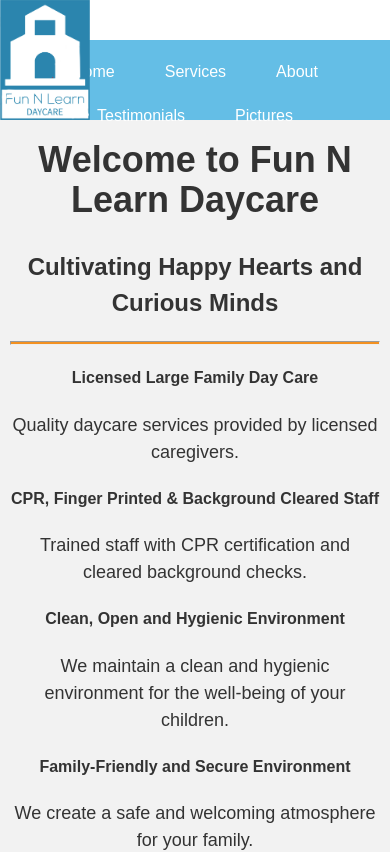
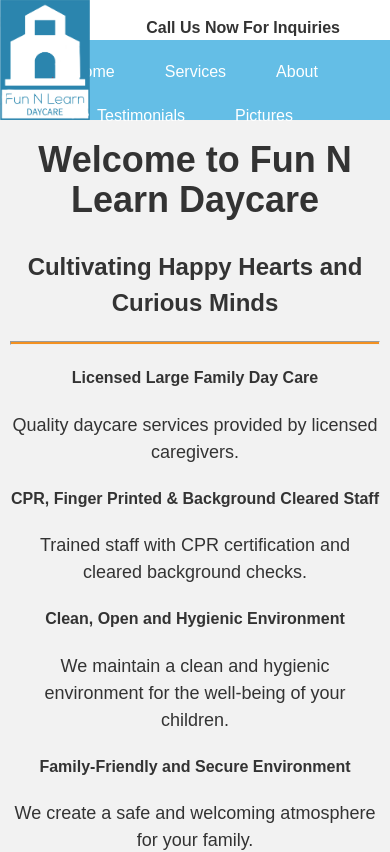
Before and after one commit to adadasdadfdfwfredf/FunNLearnDaycare, a React (Vite) app: page /home in a window 390 px wide. Shown: the top 852 px of the page. Built offline with nearby package versions, Linux system fonts and the light colour scheme.

Commit message:
added whitebar feature for phone#

```diff
--- a/src/App.jsx
+++ b/src/App.jsx
@@ -5,7 +5,7 @@
 import Services from './pages/Services';
 import About from './pages/About';
 import Testimonials from './pages/Testimonials';
-import { Route, Routes, useNavigate } from 'react-router-dom'; // Import useNavigate
+import { Route, Routes, useNavigate } from 'react-router-dom';
 import logo from './images/logo.png';
 import ScrollToTop from './components/scrolltotop';
 import Pictures from './pages/Pictures';
@@ -18,7 +18,12 @@
 
   return (
     <div className="daycare-website">
-      <div className="top-bar"></div>
+      <div className="top-bar">
+        <p className="call-us-text">
+          <span className="text-content">Call Us Now For Inquiries</span>
+          <span className="phone-number">+1 (408) 262 1264</span>
+        </p>
+      </div>
       <img className="logo" src={logo} alt="Logo" />
       <header>
         <Navbar></Navbar>
--- a/src/DaycareWebsite.css
+++ b/src/DaycareWebsite.css
@@ -15,6 +15,64 @@
   height: 120px;
   z-index: 9999;
 }
+
+
+/* Add this CSS to your stylesheet */
+.call-us-text {
+  padding-top: -10px;
+  position: relative;
+  text-align: right; /* Align the text to the right */
+  padding-right: 50px;
+  font-size: 16px;
+  font-weight: bold;
+}
+
+.text-content {
+  opacity: 1;
+  transition: opacity 0.3s ease-in-out;
+}
+
+.call-us-text:hover .text-content {
+  opacity: 0;
+  pointer-events: none; /* Disable pointer events to prevent interaction with hidden text */
+
+}
+
+.phone-number {
+  position: absolute;
+  top: 0;
+  right: 0; /* Align the phone number to the right */
+  opacity: 0;
+  transition: opacity 0.3s ease-in-out;
+  padding-right: 50px;
+}
+
+.call-us-text:hover .phone-number {
+  opacity: 1;
+}
+
+.text-content {
+  opacity: 1;
+  transition: opacity 0.3s ease-in-out;
+}
+
+.call-us-text:hover .text-content {
+  opacity: 0;
+  pointer-events: none; /* Disable pointer events to prevent interaction with hidden text */
+}
+
+.phone-number {
+  position: absolute;
+  top: 0;
+  left: 0;
+  opacity: 0;
+  transition: opacity 0.3s ease-in-out;
+}
+
+.call-us-text:hover .phone-number {
+  opacity: 1;
+}
+
 
 /*Top white bar on the screen */
 .top-bar {
```
